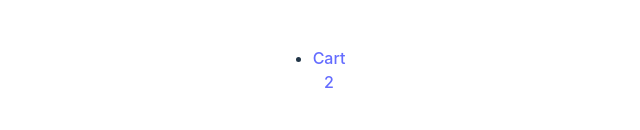
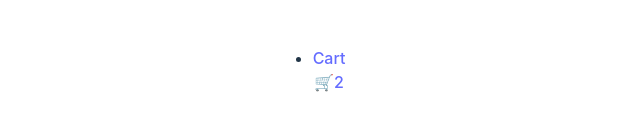
Before and after one commit to dpeterzen/awesome-shop-react, a React (Vite) app: page / in a window 1280 px wide. Shown: the part 330-460 px from the top of the page, without its empty margins (331-971 px from the left). Built offline with nearby package versions, Linux system fonts and the light colour scheme.

Commit message:
add simple cart to header

```diff
--- a/src/App.jsx
+++ b/src/App.jsx
@@ -3,25 +3,38 @@ import Header from './components/Header';
 import ProductDetail from './components/ProductDetail';
 import './App.css'
 import ShopContext from './context/ShopContext';
-
+import Cart from "./components/Cart";
 
 
 function App() {
-  const [cartItems, setCartItems] = useState([
-    /* List of Items in Cart */
-  ]);
-  const products = null;
+  const [cartItems, setCartItems] = useState(['sunglasses', 'bananas']);
+  const products = ['sunglasses', 'bananas', 'tricycle'];
 
   const addToCart = () => {
+    null;
+  };
 
+  const [openCart, setOpenCart] = useState(false);
+
+  const handleOpenCart = () => {
+    // if (!openCart) {
+    //   setOpenCart(true);
+    // } else {
+    //   setOpenCart(false);
+    // }
+    setOpenCart(!openCart);
   };
 
   return (
     /* We are going to pass the things that we want to inject to these components using the value prop */
     /* This value prop will overwrite the default value */
+    <>
     <ShopContext.Provider value={{ cartItems, products, addToCart }}>
-      <Header />
+      <Header openCart={openCart} handleOpenCart={handleOpenCart} />
     </ShopContext.Provider>
+      {openCart && <Cart products={products} />}
+    </>
+
   );
 }
 
--- /dev/null
+++ b/src/components/Cart.jsx
@@ -0,0 +1,21 @@
+import { useMemo } from "react";
+
+export default function Cart({ products }) {
+  const totalPrice = useMemo(() => {
+    return products.reduce(
+      (total, product) => total + product.price * product.quantity,
+      0
+    );
+  }, [products]);
+
+  return (
+    <div>
+      {/* Some other content in the cart */}
+      {/* Products to display */}
+      <p>
+        Total Price: <strong>${totalPrice}</strong>
+      </p>
+      {/* Some button to checkout */}
+    </div>
+  );
+}
--- a/src/components/Header.jsx
+++ b/src/components/Header.jsx
@@ -1,33 +1,32 @@
 import { Link } from "react-router-dom";
-import { useContext } from "react";
+import { useContext, useState } from "react";
 import ShopContext from "../context/ShopContext";
 
 
-function Links() {
+function Links({ openCart, handleOpenCart }) {
   const { cartItems } = useContext(ShopContext); // We must pass the ShopContext object itself as an argument
-  console.log('cart items--------> ', cartItems);
+
+
   return (
     <ul>
       {/* Other links */}
       <li>
-        <Link to="Link to the cart">
+        <Link to="#" onClick={handleOpenCart}>
           <span>Cart</span>
-          <div className="cart-icon">{2}</div>
+          <div className="cart-icon">🛒{cartItems.length}</div>
         </Link>
       </li>
     </ul>
   );
 }
 
-function Header() {
+export default function Header({ openCart, handleOpenCart }) {
   return (
     <header>
       {/* Other header elements */}
       <nav>
-        <Links />
+        <Links openCart={openCart} handleOpenCart={handleOpenCart} />
       </nav>
     </header>
   );
 }
-
-export default Header;
```
